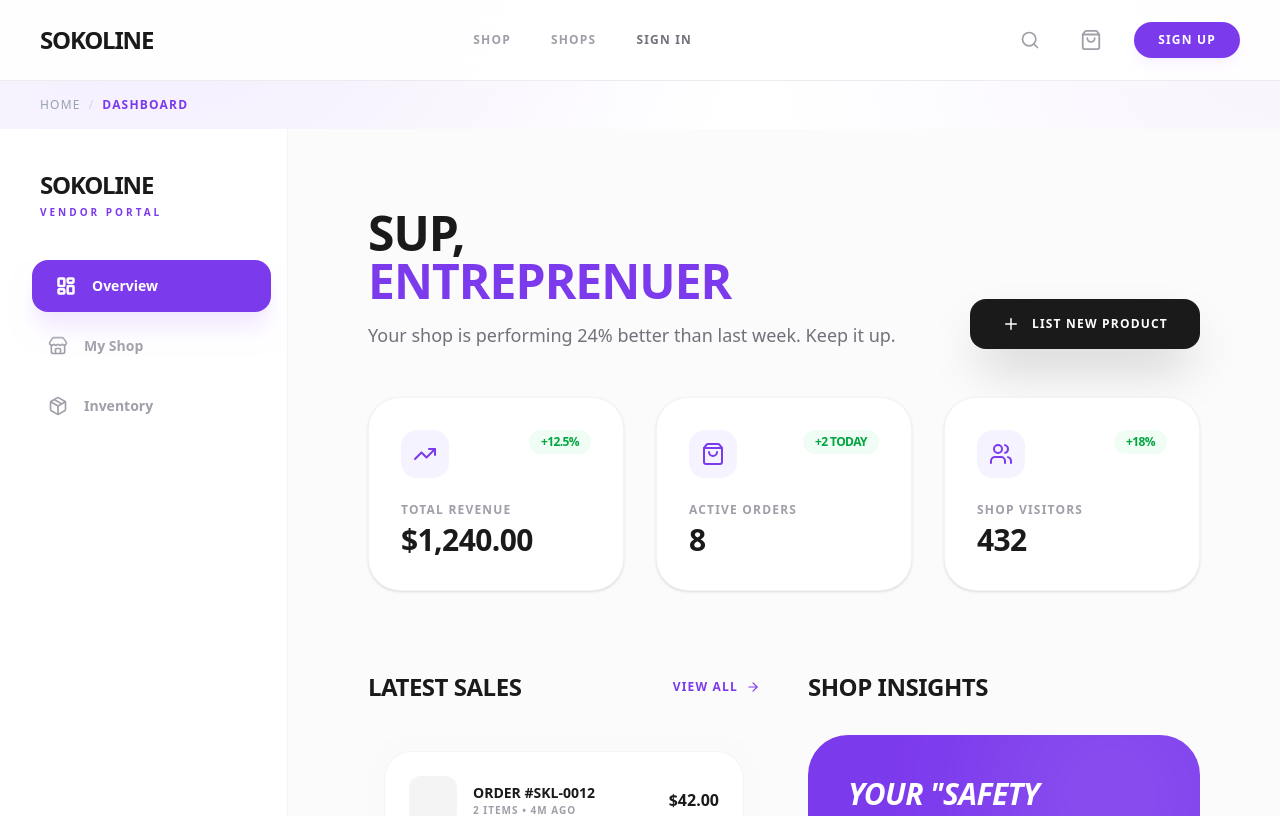
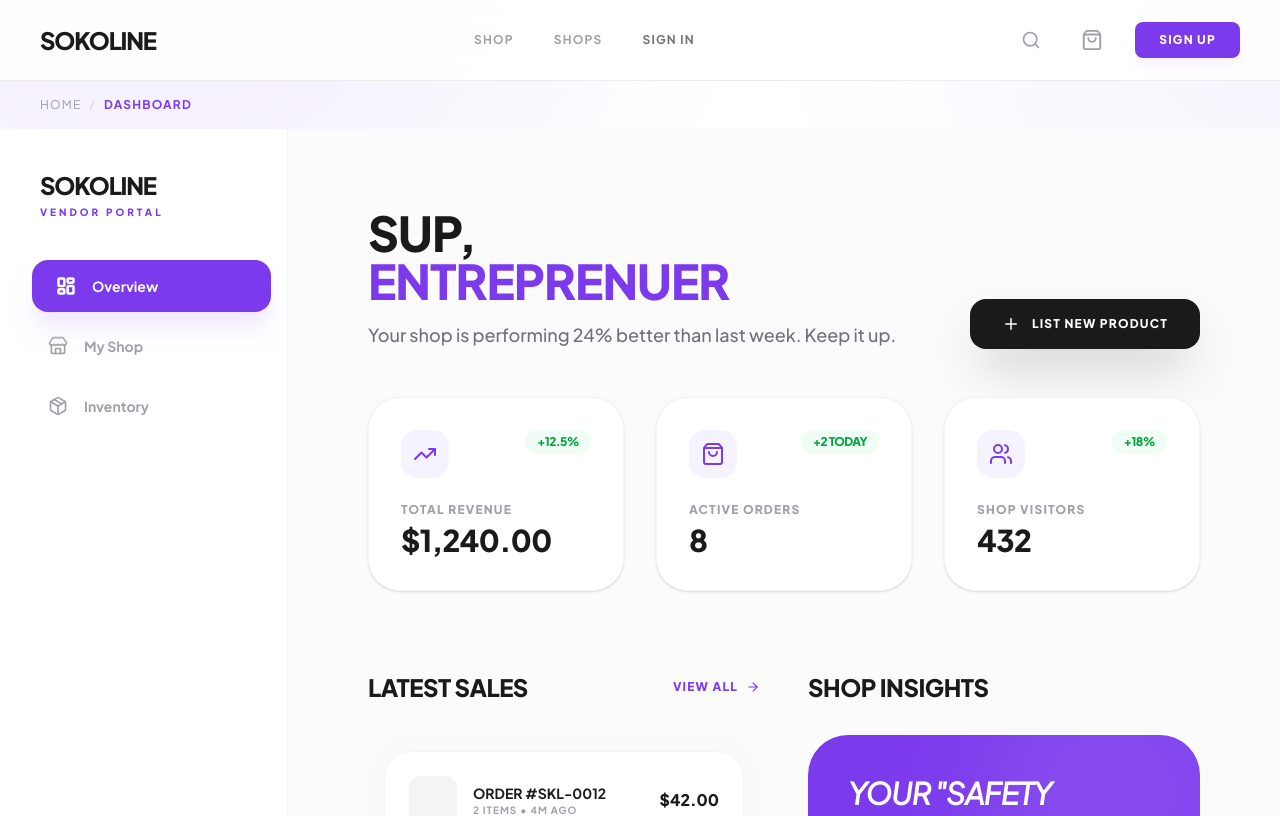
Before and after one commit to Sokolinus/sokoline-web, a Next.js app: page /dashboard in a window 1280 px wide. Shown: the top 816 px of the page. Built offline with nearby package versions, Linux system fonts and the light colour scheme; no server answers.

Commit message:
feat: Plus Jakarta Sans font + rounded-lg CTA buttons
Agent-Logs-Url: https://github.com/Sokolinus/sokoline-web/sessions/bb9c1456-1bd7-4a36-a64b-55a922e171b9

Co-authored-by: toonshi <151597210+toonshi@users.noreply.github.com>

```diff
--- a/app/globals.css
+++ b/app/globals.css
@@ -16,7 +16,7 @@
   --color-accent: var(--accent);
   --color-accent-hover: var(--accent-hover);
   --color-accent-light: var(--accent-light);
-  --font-sans: "Space Grotesque", ui-sans-serif, system-ui, sans-serif;
+  --font-sans: "Plus Jakarta Sans", ui-sans-serif, system-ui, sans-serif;
 }
 
 @media (prefers-color-scheme: dark) {
--- a/app/layout.tsx
+++ b/app/layout.tsx
@@ -19,6 +19,14 @@ export default function RootLayout({
     <ClerkProvider>
       <CartProvider>
         <html lang="en" className="antialiased">
+          <head>
+            <link rel="preconnect" href="https://fonts.googleapis.com" />
+            <link rel="preconnect" href="https://fonts.gstatic.com" crossOrigin="anonymous" />
+            <link
+              href="https://fonts.googleapis.com/css2?family=Plus+Jakarta+Sans:ital,wght@0,400;0,500;0,600;0,700;0,800;1,400&display=swap"
+              rel="stylesheet"
+            />
+          </head>
           <body>
             <Navbar />
             <Breadcrumbs />
--- a/components/HeroSection.tsx
+++ b/components/HeroSection.tsx
@@ -50,13 +50,13 @@ export default function HeroSection() {
           >
             <Link
               href="/products"
-              className="rounded-full bg-[#7C3AED] px-8 py-3 text-lg font-bold text-white transition-all hover:scale-[1.02] hover:bg-[#6D28D9] active:scale-95"
+              className="rounded-lg bg-[#7C3AED] px-8 py-3 text-lg font-bold text-white transition-all hover:scale-[1.02] hover:bg-[#6D28D9] active:scale-95"
             >
               Browse Products
             </Link>
             <Link
               href="/dashboard"
-              className="rounded-full border border-zinc-300 bg-transparent px-8 py-3 text-lg font-bold text-zinc-900 transition-all hover:scale-[1.02] hover:border-[#7C3AED] hover:text-[#7C3AED] dark:border-zinc-700 dark:text-zinc-100 dark:hover:border-[#A855F7] dark:hover:text-[#A855F7] active:scale-95"
+              className="rounded-lg border border-zinc-300 bg-transparent px-8 py-3 text-lg font-bold text-zinc-900 transition-all hover:scale-[1.02] hover:border-[#7C3AED] hover:text-[#7C3AED] dark:border-zinc-700 dark:text-zinc-100 dark:hover:border-[#A855F7] dark:hover:text-[#A855F7] active:scale-95"
             >
               Launch Your Shop
             </Link>
--- a/components/Navbar.tsx
+++ b/components/Navbar.tsx
@@ -1,6 +1,6 @@
 "use client";
 
-import React from "react";
+import React, { useState } from "react";
 import Link from "next/link";
 import {
   SignInButton,
@@ -12,7 +12,7 @@ import { useCart } from "@/components/providers/CartProvider";
 import { ShoppingBag, Search, Menu } from "lucide-react";
 
 const Navbar = () => {
-  const [mobileOpen, setMobileOpen] = React.useState(false);
+  const [mobileOpen, setMobileOpen] = useState(false);
   const { cart } = useCart();
   const cartItemCount = cart?.items.reduce((acc, item) => acc + item.quantity, 0) || 0;
 
@@ -82,7 +82,7 @@ const Navbar = () => {
           <Show when="signed-out">
             <div className="hidden md:block">
               <SignUpButton mode="modal">
-                <button className="rounded-full bg-[#7C3AED] dark:bg-[#A855F7] px-6 py-2.5 text-xs font-black uppercase tracking-widest text-white hover:bg-[#6D28D9] dark:hover:bg-[#9333EA] transition-all active:scale-95 shadow-lg shadow-purple-100/60 dark:shadow-none">
+                <button className="rounded-lg bg-[#7C3AED] dark:bg-[#A855F7] px-6 py-2.5 text-xs font-black uppercase tracking-widest text-white hover:bg-[#6D28D9] dark:hover:bg-[#9333EA] transition-all active:scale-95 shadow-lg shadow-purple-100/60 dark:shadow-none">
                   Sign up
                 </button>
               </SignUpButton>
@@ -123,7 +123,7 @@ const Navbar = () => {
                 </button>
               </SignInButton>
               <SignUpButton mode="modal">
-                <button className="w-fit rounded-full bg-[#7C3AED] dark:bg-[#A855F7] px-5 py-2 text-white hover:bg-[#6D28D9] dark:hover:bg-[#9333EA] transition-colors">
+                <button className="w-fit rounded-lg bg-[#7C3AED] dark:bg-[#A855F7] px-5 py-2 text-white hover:bg-[#6D28D9] dark:hover:bg-[#9333EA] transition-colors">
                   Sign up
                 </button>
               </SignUpButton>
```
